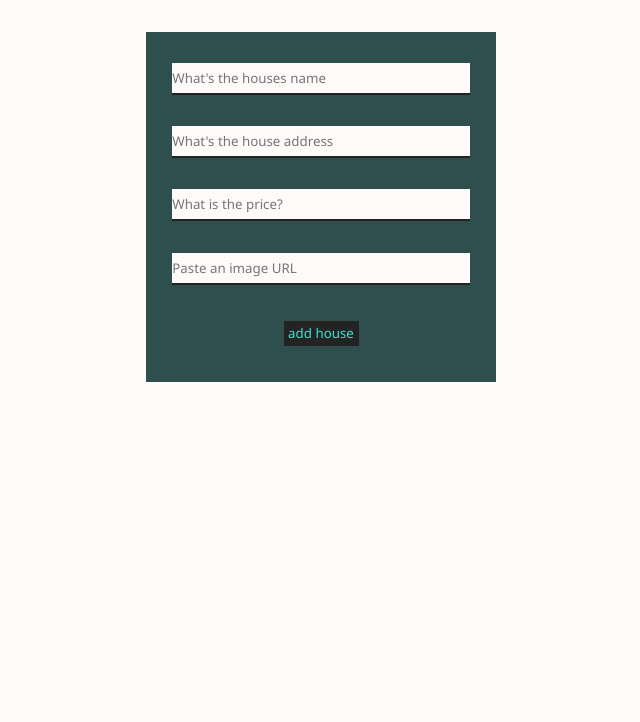
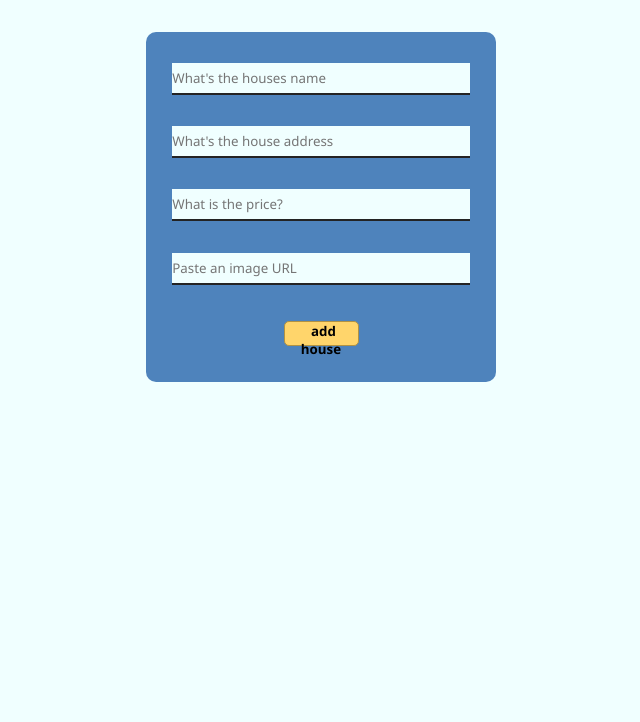
Before and after one commit to Northermata2387/F28-back-end-2-lab, a website: page client/index.html in a window 1280 px wide. Shown: the part 78-800 px from the top of the page, without its empty margins (319-959 px from the left). Drawn offline with nearby package versions, Linux system fonts and the light colour scheme; no server answers.

Commit message:
second commit

```diff
--- a/client/styles.css
+++ b/client/styles.css
@@ -5,7 +5,7 @@
 }
 
 body {
-  background-color: snow;
+  background-color: azure;
 }
 
 header {
@@ -13,7 +13,7 @@ header {
   display: flex;
   justify-content: center;
   align-items: center;
-  color: darkslategray;
+  color: hsl(211, 45%, 52%);
 }
 
 main {
@@ -24,22 +24,26 @@ main {
 form {
   width: 350px;
   height: 350px;
-  background-color: darkslategray;
+  background-color: hsl(211, 45%, 52%);
   position: relative;
   display: flex;
   flex-direction: column;
   justify-content: space-evenly;
   align-items: center;
   margin: 30px;
+  border-radius: 10px;
 }
 
 button {
-  background-color: #232323;
+  background-color: hsl(43, 100%, 71%);
   width: 75px;
   height: 25px;
-  color: turquoise;
-  border: none;
+  color: black;
+  text-indent: 5px;
+  border: 1px solid hsl(43, 45%, 48%);
+  border-radius: 5px;
   margin: 5px;
+  font-weight: bold;
 }
 
 input[type='text'] {
@@ -48,7 +52,7 @@ input[type='text'] {
   border: none;
   border-bottom: 2px solid #232323;
   color: #232323;
-  background-color: snow;
+  background-color: azure;
 }
 
 #price-container {
@@ -77,7 +81,7 @@ input[type='text'] {
 }
 
 .house-card {
-  background-color: turquoise;
+  background-color: hsl(211, 45%, 52%);
   width: 300px;
   margin: 20px;
   display: flex;
@@ -86,6 +90,8 @@ input[type='text'] {
   border-radius: 12px;
   border-top-left-radius: 15px;
   border-top-right-radius: 15px;
+  font-weight: bolder;
+  color: azure;
 }
 
 .house-address {
--- a/server/controller.js
+++ b/server/controller.js
@@ -6,8 +6,9 @@ module.exports = {
         res.status(200).send(houses)
     },
     createHouse: (req,res) => {
-        const {address, price, imageURL} = req.body;
+        const {name, address, price, imageURL} = req.body;
         let newHouse = {
+            name,
             id: globalID,
             address,
             price: +price,
```
